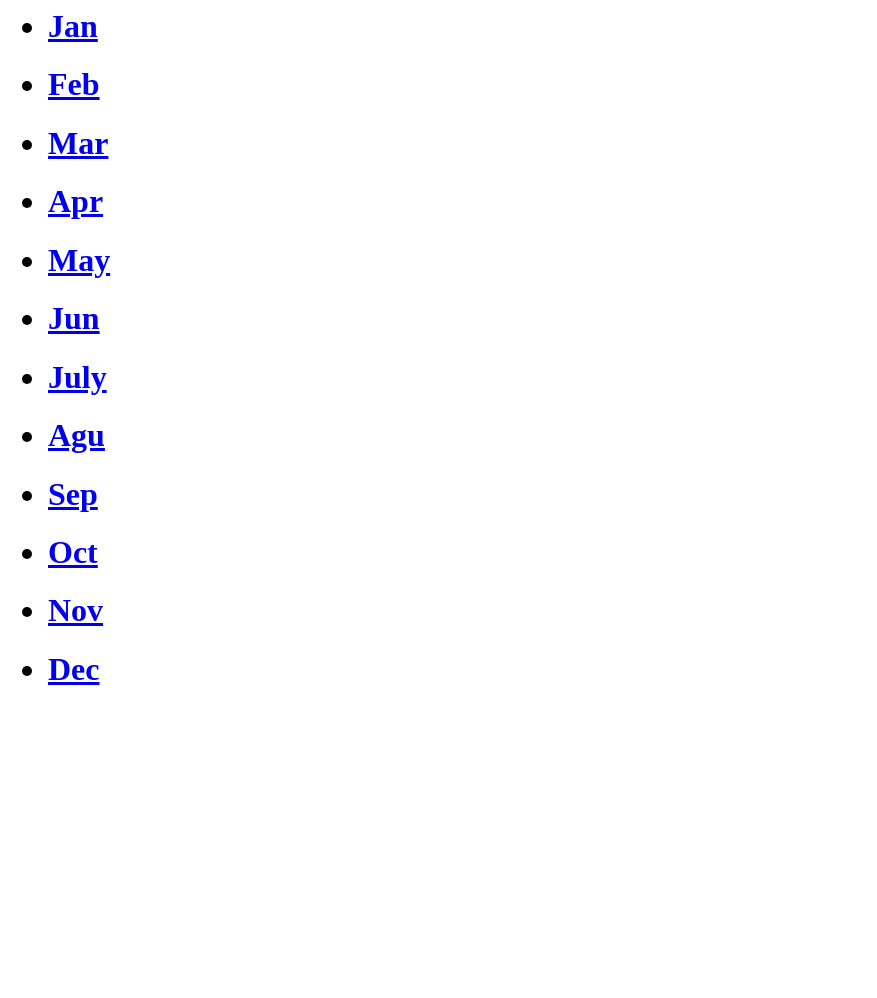
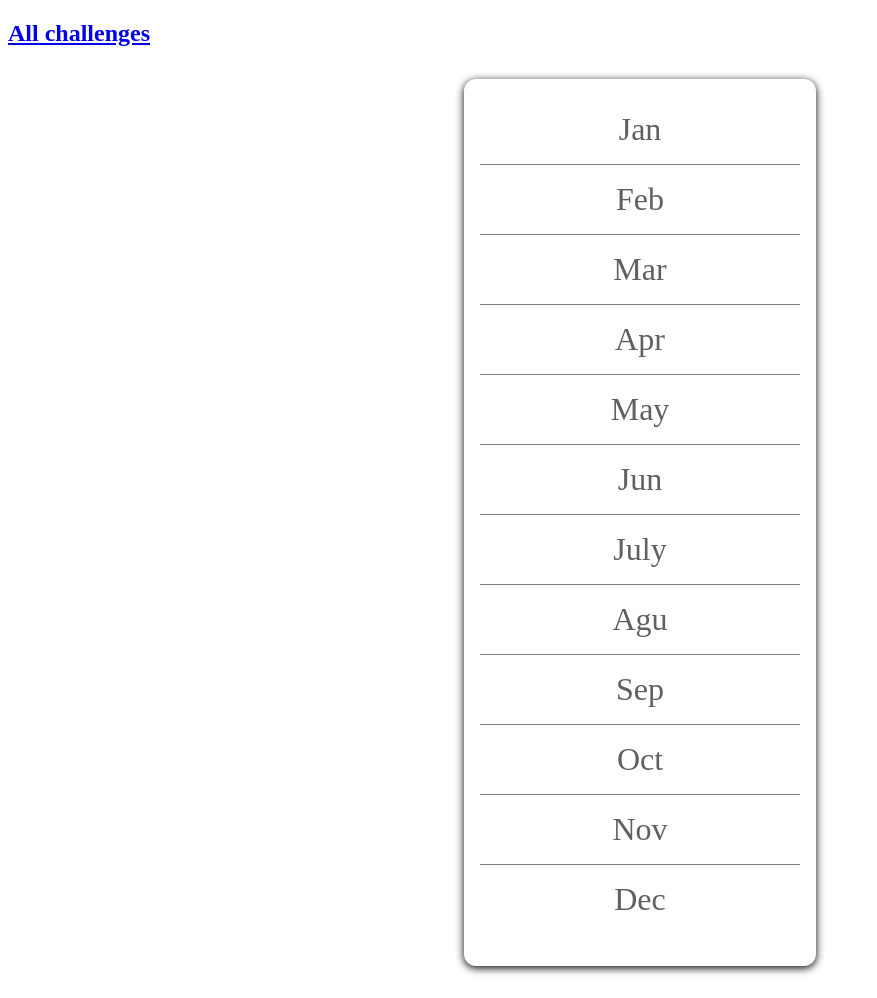
Before and after one commit to sarbajit100/monthly_challenges_Django, a Django app: page /challenge/ in a window 1280 px wide. Shown: the whole page, without its empty margins (0-877 px from the left). Before the commit the page ends 685 px from the top, so only its background shows below. Run offline with Django 4.2, Linux system fonts and the light colour scheme.

Commit message:
css added

```diff
--- /dev/null
+++ b/challenges/static/challenges/challenge.css
@@ -0,0 +1,27 @@
+ul {
+    list-style: none;
+    margin: 2rem auto;
+    width: 90%;
+    max-width: 20rem;
+    box-shadow: 0 2px 8px black;
+    padding: 1rem;
+    border-radius: 12px;
+}
+li {
+    margin: 1rem 0;
+    text-align: center;
+    font-size: 2rem;
+    border-bottom: 1px solid gray;
+    padding-bottom: 1rem;
+}
+li:last-of-type {
+    border-bottom: none;
+}
+li a {
+    text-decoration: none;
+    color: #635f5f;
+}
+li a:hover,
+li a:active {
+    color: #f105b2;
+}
--- /dev/null
+++ b/challenges/templates/challenges/includes/header.html
@@ -0,0 +1,5 @@
+<header>
+    <nav>
+       <h1><a href="{% url "index"%}">All challenges</a></h1>
+    </nav>
+</header>
--- /dev/null
+++ b/challenges/templates/challenges/index.html
@@ -0,0 +1,17 @@
+    {% extends "base.html" %}
+    {% load static %}
+    {% block css_files %}
+
+    <link rel="stylesheet" href="{% static "/challenges/challenge.css" %}">
+    {% endblock %}
+    {% block page_title %}
+    <title>All challenge</title>
+    {% endblock %}
+    {% block contain %}
+    {%include "challenges/includes/header.html"%}
+        <ul class="list">
+            {% for month in months %}
+                <li><a href="{% url "month-challenges" month %}">{{month | title}}</a></li>
+            {% endfor %}
+        </ul>
+    {% endblock %}
--- a/challenges/urls.py
+++ b/challenges/urls.py
@@ -1,7 +1,7 @@
 from django.urls import path
 from . import views
 urlpatterns = [
-    path("", views.index),
+    path("", views.index, name="index"),
     path("<int:month>", views.month_challenges_by_number),
     path("<str:month>", views.month_challenges, name="month-challenges"),
 
--- a/challenges/views.py
+++ b/challenges/views.py
@@ -1,5 +1,5 @@
 from django.shortcuts import render
-from django.http import HttpResponse, HttpResponseNotFound, HttpResponseRedirect
+from django.http import Http404, HttpResponseNotFound, HttpResponseRedirect
 from django.urls import reverse
 from django.template.loader import render_to_string
 # Create your views here.
@@ -16,24 +16,20 @@ month_challenge = {
     "sep":"learn Django everyday",
     "oct":"drink 5 liter every day",
     "nov":"learn Django 20 min a day",
-    "dec":"learn Django everyday",
+    "dec":None,
 }
 
-def index(request,):
-    list_items = ""
+def index(request):
     months = list(month_challenge.keys())
-    for month in months:
-        capitalize_month = month.capitalize()
-        month_path = reverse("month-challenges", args=[month])
-        list_items += f"<h1><li><a href=\"{month_path}\">{capitalize_month}</a></li></h1>"
-        response_data = f"<ul>{list_items}</ul>"
-    return HttpResponse(response_data)
 
+    return render (request, "challenges/index.html", {
+        "months": months
+    })
 
 def month_challenges_by_number(request, month):
     months = list(month_challenge.keys())
     if month > len(months):
-        return HttpResponse("Not A Valid Month")
+        return HttpResponseNotFound("Not A Valid Month")
     redirect_month = months[month-1]
     redirect_path = reverse("month-challenges", args=[redirect_month])
     return HttpResponseRedirect(redirect_path)
@@ -48,4 +44,4 @@ def month_challenges(request, month):
             "month":month
         })
     except:
-        return HttpResponseNotFound("Month is not valid")
+        raise Http404()
--- a/monthly_challenges/settings.py
+++ b/monthly_challenges/settings.py
@@ -55,7 +55,9 @@ ROOT_URLCONF = 'monthly_challenges.urls'
 TEMPLATES = [
     {
         'BACKEND': 'django.template.backends.django.DjangoTemplates',
-        'DIRS': [],
+        'DIRS': [
+            BASE_DIR/"templates"
+        ],
         'APP_DIRS': True,
         'OPTIONS': {
             'context_processors': [
@@ -116,7 +118,7 @@ USE_TZ = True
 # Static files (CSS, JavaScript, Images)
 # https://docs.djangoproject.com/en/4.2/howto/static-files/
 
-STATIC_URL = 'static/'
+STATIC_URL = '/static/'
 
 # Default primary key field type
 # https://docs.djangoproject.com/en/4.2/ref/settings/#default-auto-field
--- /dev/null
+++ b/templates/base.html
@@ -0,0 +1,12 @@
+<!DOCTYPE html>
+<html lang="en">
+<head>
+    <meta charset="UTF-8">
+    <meta name="viewport" content="width=device-width, initial-scale=1.0">
+    {% block page_title %}<title>All challenge</title>{% endblock  %}
+    {% block css_files %}{% endblock  %}
+</head>
+<body>
+    {% block  contain%}{% endblock  %}
+</body>
+</html>
```
Also changed, not shown: challenges/templates/challenges/challenge.html (+10 -9 lines), templates/404.html (added, +8 -0 lines).
